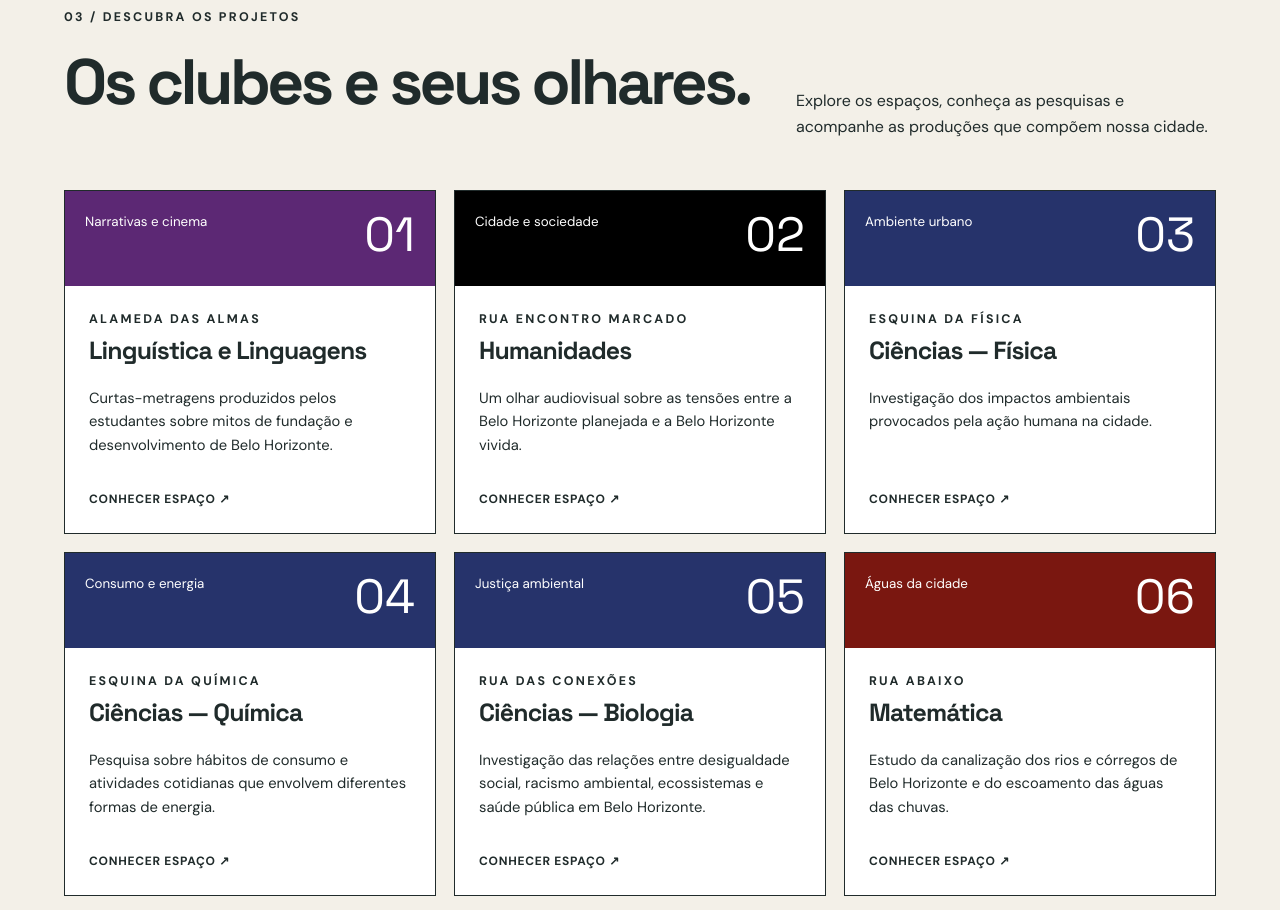
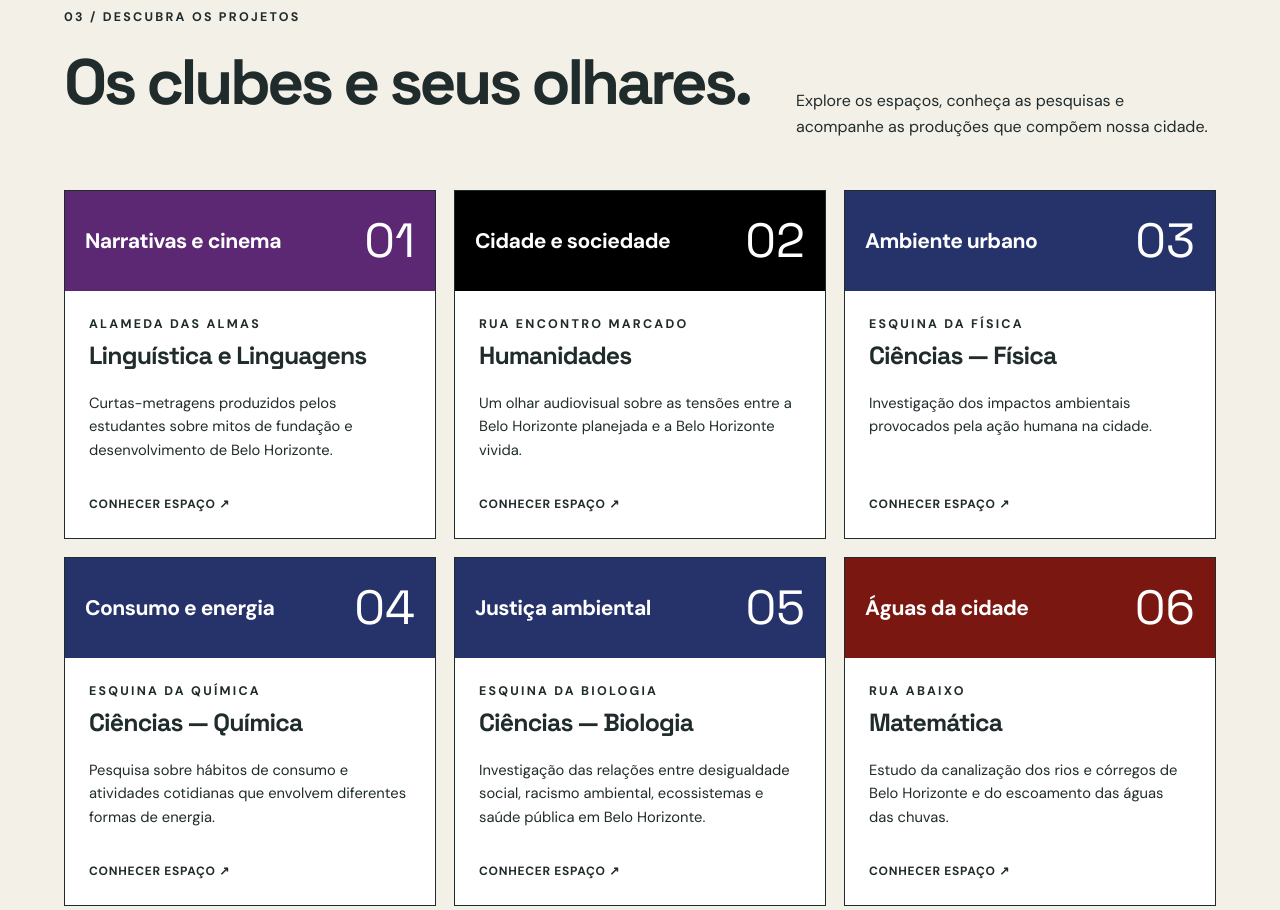
Before and after one commit to dacidadeaohorizonte/daCidadeAoHorizonte, a plain HTML site: page index.html in a window 1280 px wide. Shown: the part 2551-3461 px from the top of the page. Drawn offline with Linux system fonts and the light colour scheme.

Commit message:
261111-2

```diff
--- a/css/style.css
+++ b/css/style.css
@@ -645,7 +645,7 @@ button:focus-visible {
 }
 /* Descrições editoriais dos clubes (HTML confiável definido em js/data.js) */
 .club-description { padding-top: 65px; padding-bottom: 65px; }
-.club-description .descricao { max-width: 860px; margin: 0 auto; overflow-wrap: anywhere; }
+.club-description .descricao { max-width: 860px; margin: 0; text-align: left; overflow-wrap: anywhere; }
 .club-description .descricao h2 { font-size: clamp(1.8rem, 4vw, 2.7rem); line-height: 1.2; margin: 0 0 14px; }
 .club-description .descricao h3 { font-size: clamp(1.2rem, 2.6vw, 1.55rem); line-height: 1.35; margin: 32px 0 12px; color: #26336b; }
 .club-description .descricao p { font-size: 1.05rem; line-height: 1.8; margin: 0 0 18px; }
@@ -653,3 +653,50 @@ button:focus-visible {
 .club-description .descricao blockquote { margin: 24px 0; padding: 18px 22px; border-left: 4px solid #26336b; background: #f3f5fa; color: #202b38; font-size: 1.1rem; font-style: italic; line-height: 1.75; }
 .club-description .descricao strong { font-weight: 700; }
 @media(max-width:600px) { .club-description { padding-top: 42px; padding-bottom: 42px; } .club-description .descricao blockquote { padding: 14px 16px; } }
+
+/* Cards inteiros clicáveis na seção Descubra os projetos */
+.club-card {
+    color: inherit;
+    text-decoration: none;
+    cursor: pointer;
+    transition: transform .22s ease, box-shadow .22s ease;
+}
+.club-card:hover {
+    transform: translateY(-4px);
+    box-shadow: 0 10px 24px rgba(0, 0, 0, .12);
+}
+.club-card:focus-visible {
+    outline: 3px solid #26336b;
+    outline-offset: 4px;
+}
+@media (prefers-reduced-motion: reduce) {
+    .club-card { transition: none; }
+}
+
+
+/* Texto da tag <small> no topo dos cards da seção 03 */
+.club-card { container-type: inline-size; }
+/* Altura uniforme para todos os cards, independentemente da quebra do texto. */
+.club-card .card-top {
+    height: 100px;
+    min-height: 100px;
+    max-height: 100px;
+    box-sizing: border-box;
+    padding: 18px 20px;
+    gap: 12px;
+    display: grid;
+    grid-template-columns: minmax(0, 1fr) auto;
+    align-items: center;
+}
+.club-card .card-top small {
+    display: block;
+    flex: 1 1 auto;
+    min-width: 0;
+    font-size: clamp(1.2rem, 5.7cqw, 1.7rem);
+    line-height: 1.15;
+    font-weight: 700;
+    letter-spacing: -.025em;
+    text-wrap: balance;
+    overflow-wrap: break-word;
+}
+.club-card .card-top span { flex-shrink: 0; align-self: center; }
--- a/js/data.js
+++ b/js/data.js
@@ -1,19 +1,9 @@
 window.CIDADE_DATA = [
     { id: 'linguagens', nome: 'Linguística e Linguagens', espaco: 'Alameda das Almas', tipo: 'Narrativas e cinema', cor: '#5c2874', descricao: 'Curtas-metragens produzidos pelos estudantes sobre mitos de fundação e desenvolvimento de Belo Horizonte.', trabalhos: [{ titulo: 'Curtas da Alameda das Almas', descricao: 'Espaço reservado para os curtas produzidos pelos estudantes.', imagens: [], videos: [] }] },
-
     { id: 'humanidades', nome: 'Humanidades', espaco: 'Rua Encontro Marcado', tipo: 'Cidade e sociedade', cor: '#000', descricao: 'Um olhar audiovisual sobre as tensões entre a Belo Horizonte planejada e a Belo Horizonte vivida.', trabalhos: [{ titulo: 'A cidade planejada e a cidade vivida', descricao: 'Espaço para registros e produções audiovisuais.', imagens: [], videos: [] }] },
-
     { id: 'fisica', nome: 'Ciências — Física', espaco: 'Esquina da Física', tipo: 'Ambiente urbano', cor: '#26336b', descricao: 'Investigação dos impactos ambientais provocados pela ação humana na cidade.', trabalhos: [{ titulo: 'Impactos ambientais', descricao: 'Espaço para apresentar a investigação de Física.', imagens: [], videos: [] }] },
-
     { id: 'quimica', nome: 'Ciências — Química', espaco: 'Esquina da Química', tipo: 'Consumo e energia', cor: '#26336b', descricao: 'Pesquisa sobre hábitos de consumo e atividades cotidianas que envolvem diferentes formas de energia.', trabalhos: [{ titulo: 'Energia no cotidiano', descricao: 'Espaço para apresentar a investigação de Química.', imagens: [], videos: [] }] },
-
-    { id: 'biologia',
-      nome: 'Ciências — Biologia',
-      espaco: 'Rua das Conexões',
-      tipo: 'Justiça ambiental',
-      cor: '#26336b',
-      resumo: 'Investigação das relações entre desigualdade social, racismo ambiental, ecossistemas e saúde pública em Belo Horizonte.',
-      descricao: `
+    { id: 'biologia', nome: 'Ciências — Biologia', espaco: 'Esquina da Biologia', tipo: 'Justiça ambiental', cor: '#26336b', resumo: 'Investigação das relações entre desigualdade social, racismo ambiental, ecossistemas e saúde pública em Belo Horizonte.', descricao: `
       <h2>As Fronteiras da Invisibilidade</h2>
       <h3>Meio Ambiente, Saúde e Sociedade</h3>
       <p class="destaque">Uma mesma cidade, diferentes realidades: o meio ambiente, a saúde e as desigualdades que nem sempre enxergamos.</p>
@@ -26,18 +16,7 @@ window.CIDADE_DATA = [
       <h3>Nosso objetivo</h3>
       <p>A Rua das Conexões busca estimular o pensamento crítico, a consciência socioambiental e o olhar para essas conexões invisíveis que existem na cidade.</p>
       <p>Construir cidades mais saudáveis também exige enfrentar as desigualdades sociais e garantir o direito coletivo a um ambiente equilibrado.</p>
-      `,
-      trabalhos: [
-        {
-          titulo: 'Racismo ambiental',
-          descricao: 'Espaço para apresentar a investigação de Biologia.',
-          imagens: [],
-          videos: []
-        }
-      ]
-    },
-
+    `, trabalhos: [{ titulo: 'Racismo ambiental', descricao: 'Espaço para apresentar a investigação de Biologia.', imagens: [], videos: [] }] },
     { id: 'matematica', nome: 'Matemática', espaco: 'Rua Abaixo', tipo: 'Águas da cidade', cor: '#7a1710', descricao: 'Estudo da canalização dos rios e córregos de Belo Horizonte e do escoamento das águas das chuvas.', trabalhos: [{ titulo: 'Os caminhos da água', descricao: 'Espaço para registros, cálculos e materiais da pesquisa.', imagens: [], videos: [] }] },
-
     { id: 'programacao', nome: 'Programação', espaco: 'Navegação pela cidade', tipo: 'Experiência digital', cor: '#194422', descricao: 'Criação deste portal interativo e organização das projeções audiovisuais da instalação.', trabalhos: [{ titulo: 'O portal da cidade', descricao: 'Espaço para documentar o desenvolvimento do site e as projeções.', imagens: [], videos: [] }] }
 ];
```
Also changed, not shown: js/main.js. Lines whose indentation alone changed are shown as unchanged.
